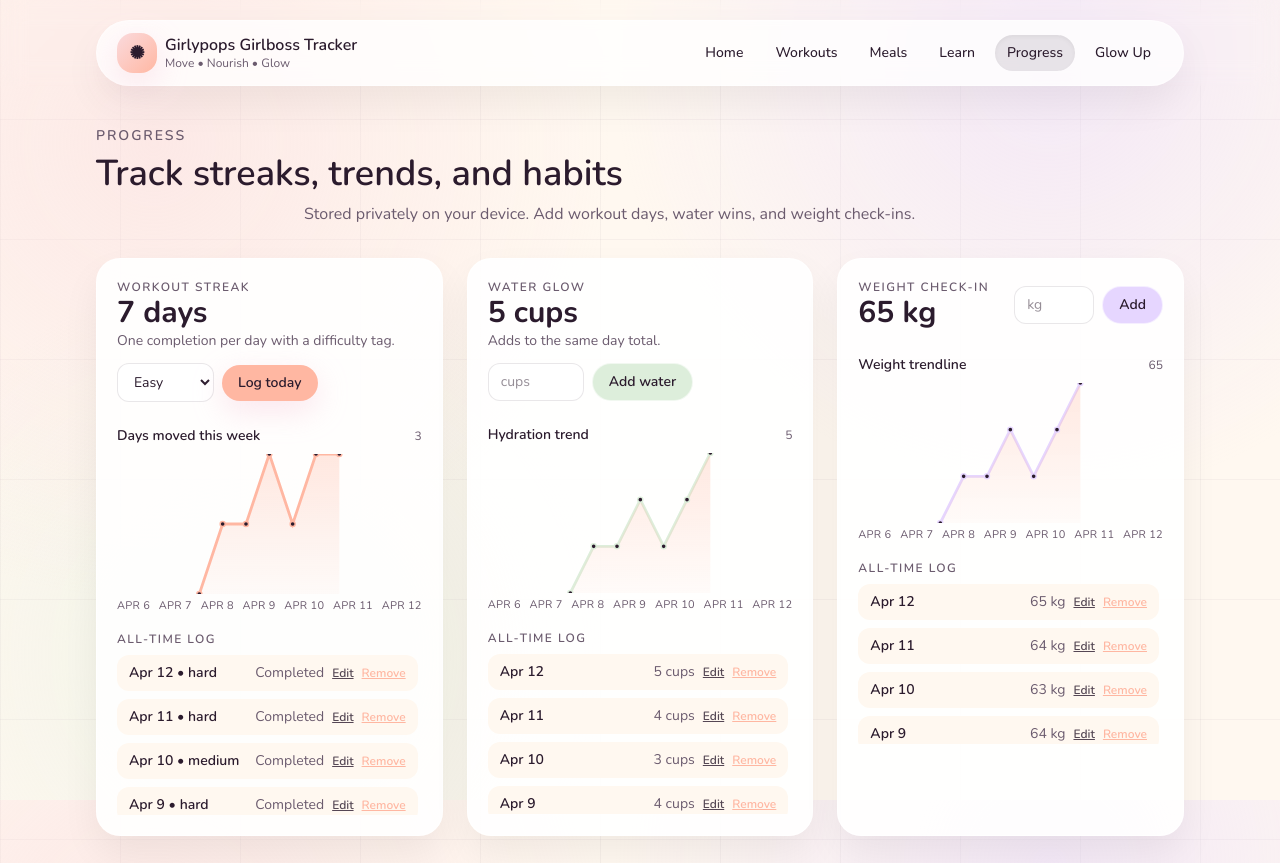
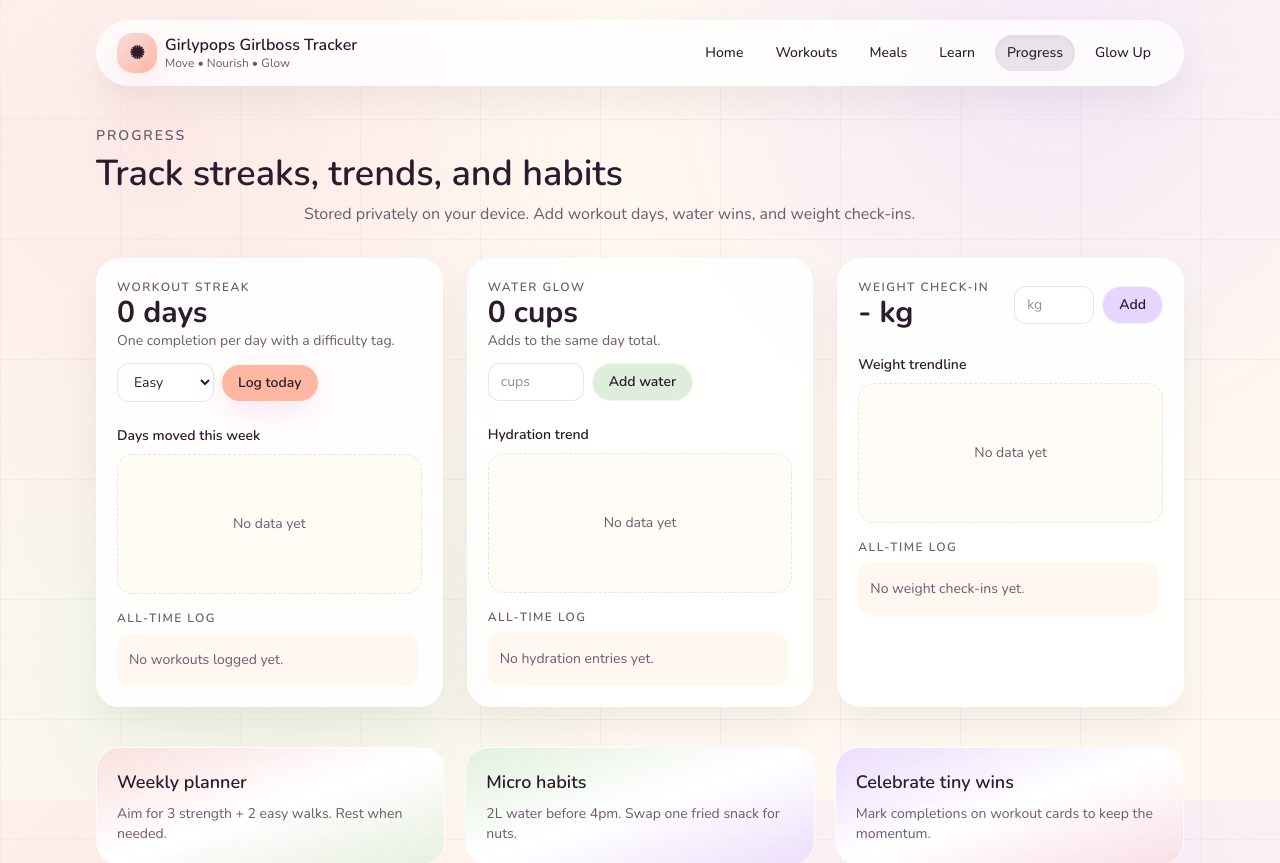
Before and after one commit to jjono-lau/Gym_Food_Tracker, a Next.js app: page /progress in a window 1280 px wide. Shown: the top 863 px of the page. Built offline with nearby package versions, Linux system fonts and the light colour scheme.

Commit message:
Normalized data
data is now normalized inside the hook before it hits the page, the progress page shows loading skeletons and real empty states instead of sample records, and the transformations carousel no longer runs the placeholder-to-image swap through Framer Motion during hydration

```diff
--- a/src/app/page.jsx
+++ b/src/app/page.jsx
@@ -2,7 +2,7 @@
 
 import Link from "next/link";
 import { motion } from "framer-motion";
-import { useEffect, useState } from "react";
+import { useEffect, useMemo, useState } from "react";
 import Navbar from "@/components/Navbar";
 import SectionHeader from "@/components/SectionHeader";
 import { Dumbbell, Salad, BookOpen, Sparkles } from "@/components/icons";
@@ -39,13 +39,34 @@ const featureCards = [
   },
 ];
 
+const emptyProgress = { workouts: [], weight: [], habits: [] };
+
+function DashboardSkeleton() {
+  return (
+    <div className="mt-6 space-y-4 text-sm animate-pulse">
+      <div className="rounded-2xl bg-gradient-to-br from-pink/60 to-lavender/60 p-4 soft-shadow">
+        <div className="h-3 w-20 rounded-full bg-white/60" />
+        <div className="mt-3 h-8 w-40 rounded-2xl bg-white/60" />
+        <div className="mt-2 h-3 w-28 rounded-full bg-white/60" />
+      </div>
+      <div className="rounded-2xl bg-white p-4 border border-white/70 shadow-inner shadow-peach/20">
+        <div className="h-3 w-16 rounded-full bg-cream" />
+        <div className="mt-3 h-7 w-48 rounded-2xl bg-cream" />
+        <div className="mt-2 h-3 w-24 rounded-full bg-cream" />
+      </div>
+      <div className="rounded-2xl bg-sage/60 p-4 border border-white/70">
+        <div className="h-3 w-16 rounded-full bg-white/60" />
+        <div className="mt-3 h-7 w-24 rounded-2xl bg-white/60" />
+        <div className="mt-2 h-3 w-24 rounded-full bg-white/60" />
+      </div>
+    </div>
+  );
+}
+
 export default function Home() {
-  const [progress] = useIndexedDBProgress({ workouts: [], weight: [], habits: [] });
-  const [dashData, setDashData] = useState({
-    streak: 0,
-    lastWorkout: null,
-    mealSuggestion: "Plan a meal",
-  });
+  const [progress, , hydrated] = useIndexedDBProgress(emptyProgress);
+  const [mealSuggestion, setMealSuggestion] = useState("Plan a meal");
+  const [mealReady, setMealReady] = useState(false);
 
   const pickMeal = (date) => {
     const hour = date.getHours();
@@ -64,11 +85,10 @@ export default function Home() {
   };
 
   useEffect(() => {
-    if (typeof window === "undefined") return;
+    if (!hydrated || typeof window === "undefined") return;
 
-    const workouts = progress.workouts ?? [];
-    const streak = workouts.length;
-    const lastWorkout = workouts.at(-1) ?? null;
+    let cancelled = false;
+    setMealReady(false);
 
     const loadTime = async () => {
       let nextMealLabel = "Plan a meal";
@@ -82,25 +102,28 @@ export default function Home() {
       } catch {
         nextMealLabel = pickMeal(new Date());
       } finally {
-        setDashData({ streak, lastWorkout, mealSuggestion: nextMealLabel });
+        if (!cancelled) {
+          setMealSuggestion(nextMealLabel);
+          setMealReady(true);
+        }
       }
     };
 
     loadTime();
-  }, [progress]);
 
-  const streak = dashData.streak;
-  const lastWorkout = dashData.lastWorkout;
-  const mealSuggestion = dashData.mealSuggestion;
+    return () => {
+      cancelled = true;
+    };
+  }, [hydrated]);
 
+  const streak = progress.workouts.length;
+  const lastWorkout = useMemo(() => progress.workouts.at(-1) ?? null, [progress.workouts]);
   const dashWorkout = lastWorkout
     ? `${lastWorkout.difficulty ?? "easy"} day`
     : "No workout logged yet";
   const dashWorkoutSub = lastWorkout
     ? `Last done: ${lastWorkout.label}`
     : "Log a workout to start your streak";
-  const dashMeal = mealSuggestion;
-  const dashStreak = streak;
 
   return (
     <div className="min-h-screen flex flex-col bg-grid overflow-x-hidden">
@@ -166,6 +189,9 @@ export default function Home() {
               title="Your glow-up snapshot"
               subtitle="Quick hits to stay on track"
             />
+            {!hydrated ? (
+              <DashboardSkeleton />
+            ) : (
               <div className="mt-6 space-y-4 text-sm">
                 <div className="rounded-2xl bg-gradient-to-br from-pink/80 to-lavender/80 p-4 text-ink soft-shadow">
                   <p className="text-xs uppercase tracking-[0.12em] font-semibold">
@@ -178,7 +204,9 @@ export default function Home() {
                   <p className="text-xs uppercase tracking-[0.12em] font-semibold">
                     Meal
                   </p>
-                <p className="mt-2 text-lg font-bold">{dashMeal}</p>
+                  <p className="mt-2 text-lg font-bold">
+                    {mealReady ? mealSuggestion : "Loading meal cue..."}
+                  </p>
                   <p className="text-xs text-muted mt-1">Low sugar & high fibre</p>
                 </div>
                 <div className="rounded-2xl bg-sage/80 p-4 border border-white/70">
@@ -186,11 +214,12 @@ export default function Home() {
                     Streak
                   </p>
                   <p className="mt-2 text-xl font-bold flex items-center gap-2">
-                  {dashStreak} days
+                    {streak} days
                   </p>
                   <p className="text-xs text-muted">Keep the glow going</p>
                 </div>
               </div>
+            )}
           </motion.div>
         </section>
 
--- a/src/app/progress/page.jsx
+++ b/src/app/progress/page.jsx
@@ -1,6 +1,6 @@
 "use client";
 
-import { useMemo, useState, useEffect } from "react";
+import { useMemo, useState } from "react";
 import { motion } from "framer-motion";
 import Navbar from "@/components/Navbar";
 import SectionHeader from "@/components/SectionHeader";
@@ -15,88 +15,80 @@ const DIFFICULTY_TO_VALUE = {
   hard: 3,
 };
 
-const getDifficultyFromValue = (value) => {
-  if (value >= DIFFICULTY_TO_VALUE.hard) return "hard";
-  if (value >= DIFFICULTY_TO_VALUE.medium) return "medium";
-  return "easy";
+const emptyProgress = {
+  workouts: [],
+  weight: [],
+  habits: [],
 };
 
-const normalizeWorkoutEntry = (item) => {
-  const difficulty = WORKOUT_DIFFICULTIES.includes(item.difficulty)
-    ? item.difficulty
-    : getDifficultyFromValue(item.value ?? 1);
+function LoadingCard() {
+  return (
+    <div className="rounded-3xl bg-white/90 border border-white/70 card-shadow p-5 space-y-4 animate-pulse">
+      <div className="space-y-2">
+        <div className="h-3 w-24 rounded-full bg-cream" />
+        <div className="h-9 w-28 rounded-2xl bg-cream" />
+        <div className="h-3 w-40 rounded-full bg-cream" />
+      </div>
+      <div className="h-36 rounded-3xl bg-cream/80" />
+      <div className="space-y-2">
+        <div className="h-10 rounded-2xl bg-cream/80" />
+        <div className="h-10 rounded-2xl bg-cream/80" />
+        <div className="h-10 rounded-2xl bg-cream/80" />
+      </div>
+    </div>
+  );
+}
 
-  return {
-    ...item,
-    difficulty,
-    value: DIFFICULTY_TO_VALUE[difficulty],
-  };
-};
-
-const withIds = (arr, addDayKey = false) =>
-  arr.map((item) => ({
-    id: item.id ?? makeId(),
-    ...(addDayKey ? { dayKey: item.dayKey ?? item.label ?? makeId() } : {}),
-    ...item,
-  }));
-
-const defaultProgress = {
-  workouts: withIds(
-    [
-      { label: "Apr 6", difficulty: "easy" },
-      { label: "Apr 7", difficulty: "medium" },
-      { label: "Apr 8", difficulty: "medium" },
-      { label: "Apr 9", difficulty: "hard" },
-      { label: "Apr 10", difficulty: "medium" },
-      { label: "Apr 11", difficulty: "hard" },
-      { label: "Apr 12", difficulty: "hard" },
-    ],
-    true
-  ).map(normalizeWorkoutEntry),
-  weight: withIds(
-    [
-      { label: "Apr 6", value: 62 },
-      { label: "Apr 7", value: 63 },
-      { label: "Apr 8", value: 63 },
-      { label: "Apr 9", value: 64 },
-      { label: "Apr 10", value: 63 },
-      { label: "Apr 11", value: 64 },
-      { label: "Apr 12", value: 65 },
-    ],
-    true
-  ),
-  habits: withIds(
-    [
-      { label: "Apr 6", value: 2 },
-      { label: "Apr 7", value: 3 },
-      { label: "Apr 8", value: 3 },
-      { label: "Apr 9", value: 4 },
-      { label: "Apr 10", value: 3 },
-      { label: "Apr 11", value: 4 },
-      { label: "Apr 12", value: 5 },
-    ],
-    true
-  ),
-};
+function LogList({ entries, unit, emptyText, onEdit, onRemove, showDifficulty = false }) {
+  return (
+    <div className="space-y-2 max-h-40 overflow-auto pr-1">
+      {entries.length === 0 ? (
+        <div className="rounded-xl bg-cream px-3 py-4 text-muted">{emptyText}</div>
+      ) : (
+        entries
+          .slice()
+          .reverse()
+          .map((entry) => (
+            <div
+              key={entry.id}
+              className="flex items-center justify-between rounded-xl bg-cream px-3 py-2"
+            >
+              <span className="text-ink font-semibold">
+                {showDifficulty
+                  ? `${entry.label} - ${entry.difficulty ?? "easy"}`
+                  : entry.label}
+              </span>
+              <div className="flex items-center gap-2">
+                <span className="text-muted">
+                  {showDifficulty ? "Completed" : `${entry.value} ${unit}`}
+                </span>
+                <button
+                  onClick={() => onEdit(entry.id)}
+                  className="text-xs font-semibold text-ink/80 underline"
+                >
+                  Edit
+                </button>
+                <button
+                  onClick={() => onRemove(entry.id)}
+                  className="text-xs font-semibold text-peach underline"
+                >
+                  Remove
+                </button>
+              </div>
+            </div>
+          ))
+      )}
+    </div>
+  );
+}
 
 export default function ProgressPage() {
-  const [progress, setProgress, hydrated] = useIndexedDBProgress(defaultProgress);
+  const [progress, setProgress, hydrated] = useIndexedDBProgress(emptyProgress);
   const [weightInput, setWeightInput] = useState("");
   const [waterInput, setWaterInput] = useState("");
   const [workoutDifficulty, setWorkoutDifficulty] = useState("easy");
 
-  useEffect(() => {
-    if (!hydrated) return;
-
-    setProgress((prev) => ({
-      workouts: withIds(prev.workouts ?? [], true).map(normalizeWorkoutEntry),
-      weight: withIds(prev.weight ?? [], true),
-      habits: withIds(prev.habits ?? [], true),
-    }));
-  }, [hydrated, setProgress]);
-
-  const safeProgress = hydrated ? progress : defaultProgress;
-  const streak = useMemo(() => safeProgress.workouts.length, [safeProgress.workouts]);
+  const streak = useMemo(() => progress.workouts.length, [progress.workouts]);
 
   const addWorkoutDay = () => {
     const todayKey = new Date().toDateString();
@@ -202,7 +194,7 @@ export default function ProgressPage() {
   };
 
   const editEntry = (key, id) => {
-    const item = safeProgress[key].find((entry) => entry.id === id);
+    const item = progress[key].find((entry) => entry.id === id);
     if (!item) return;
 
     if (key === "workouts") {
@@ -263,6 +255,14 @@ export default function ProgressPage() {
         </div>
 
         <div className="mt-8 grid gap-6 lg:grid-cols-3">
+          {!hydrated ? (
+            <>
+              <LoadingCard />
+              <LoadingCard />
+              <LoadingCard />
+            </>
+          ) : (
+            <>
               <motion.div
                 initial={{ opacity: 0, y: 10 }}
                 animate={{ opacity: 1, y: 0 }}
@@ -298,7 +298,7 @@ export default function ProgressPage() {
                 </div>
                 <div className="pt-2">
                   <LineChart
-                data={safeProgress.workouts}
+                    data={progress.workouts}
                     label="Days moved this week"
                     color="#ffb7a2"
                   />
@@ -307,33 +307,13 @@ export default function ProgressPage() {
                   <p className="text-xs uppercase tracking-[0.12em] font-semibold text-muted">
                     All-time log
                   </p>
-              <div className="space-y-2 max-h-40 overflow-auto pr-1">
-                {safeProgress.workouts.slice().reverse().map((entry) => (
-                  <div
-                    key={entry.id}
-                    className="flex items-center justify-between rounded-xl bg-cream px-3 py-2"
-                  >
-                    <span className="text-ink font-semibold">
-                      {entry.label} • {entry.difficulty ?? "easy"}
-                    </span>
-                    <div className="flex items-center gap-2">
-                      <span className="text-muted">Completed</span>
-                      <button
-                        onClick={() => editEntry("workouts", entry.id)}
-                        className="text-xs font-semibold text-ink/80 underline"
-                      >
-                        Edit
-                      </button>
-                      <button
-                        onClick={() => removeEntry("workouts", entry.id)}
-                        className="text-xs font-semibold text-peach underline"
-                      >
-                        Remove
-                      </button>
-                    </div>
-                  </div>
-                ))}
-              </div>
+                  <LogList
+                    entries={progress.workouts}
+                    emptyText="No workouts logged yet."
+                    onEdit={(id) => editEntry("workouts", id)}
+                    onRemove={(id) => removeEntry("workouts", id)}
+                    showDifficulty
+                  />
                 </div>
               </motion.div>
 
@@ -348,7 +328,7 @@ export default function ProgressPage() {
                       Water glow
                     </p>
                     <p className="text-3xl font-bold text-ink">
-                  {safeProgress.habits.at(-1)?.value ?? 0} cups
+                      {progress.habits.at(-1)?.value ?? 0} cups
                     </p>
                     <p className="text-sm text-muted">Adds to the same day total.</p>
                   </div>
@@ -372,7 +352,7 @@ export default function ProgressPage() {
                 </div>
                 <div className="pt-2">
                   <LineChart
-                data={safeProgress.habits}
+                    data={progress.habits}
                     label="Hydration trend"
                     color="#ddeedb"
                   />
@@ -381,31 +361,13 @@ export default function ProgressPage() {
                   <p className="text-xs uppercase tracking-[0.12em] font-semibold text-muted">
                     All-time log
                   </p>
-              <div className="space-y-2 max-h-40 overflow-auto pr-1">
-                {safeProgress.habits.slice().reverse().map((entry) => (
-                  <div
-                    key={entry.id}
-                    className="flex items-center justify-between rounded-xl bg-cream px-3 py-2"
-                  >
-                    <span className="text-ink font-semibold">{entry.label}</span>
-                    <div className="flex items-center gap-2">
-                      <span className="text-muted">{entry.value} cups</span>
-                      <button
-                        onClick={() => editEntry("habits", entry.id)}
-                        className="text-xs font-semibold text-ink/80 underline"
-                      >
-                        Edit
-                      </button>
-                      <button
-                        onClick={() => removeEntry("habits", entry.id)}
-                        className="text-xs font-semibold text-peach underline"
-                      >
-                        Remove
-                      </button>
-                    </div>
-                  </div>
-                ))}
-              </div>
+                  <LogList
+                    entries={progress.habits}
+                    unit="cups"
+                    emptyText="No hydration entries yet."
+                    onEdit={(id) => editEntry("habits", id)}
+                    onRemove={(id) => removeEntry("habits", id)}
+                  />
                 </div>
               </motion.div>
 
@@ -420,7 +382,7 @@ export default function ProgressPage() {
                       Weight check-in
                     </p>
                     <p className="text-3xl font-bold text-ink">
-                  {safeProgress.weight.at(-1)?.value ?? "-"} kg
+                      {progress.weight.at(-1)?.value ?? "-"} kg
                     </p>
                   </div>
                   <div className="flex items-center gap-2">
@@ -442,7 +404,7 @@ export default function ProgressPage() {
                 </div>
                 <div className="pt-2">
                   <LineChart
-                data={safeProgress.weight}
+                    data={progress.weight}
                     label="Weight trendline"
                     color="#e6d6ff"
                   />
@@ -451,33 +413,17 @@ export default function ProgressPage() {
                   <p className="text-xs uppercase tracking-[0.12em] font-semibold text-muted">
                     All-time log
                   </p>
-              <div className="space-y-2 max-h-40 overflow-auto pr-1">
-                {safeProgress.weight.slice().reverse().map((entry) => (
-                  <div
-                    key={entry.id}
-                    className="flex items-center justify-between rounded-xl bg-cream px-3 py-2"
-                  >
-                    <span className="text-ink font-semibold">{entry.label}</span>
-                    <div className="flex items-center gap-2">
-                      <span className="text-muted">{entry.value} kg</span>
-                      <button
-                        onClick={() => editEntry("weight", entry.id)}
-                        className="text-xs font-semibold text-ink/80 underline"
-                      >
-                        Edit
-                      </button>
-                      <button
-                        onClick={() => removeEntry("weight", entry.id)}
-                        className="text-xs font-semibold text-peach underline"
-                      >
-                        Remove
-                      </button>
-                    </div>
-                  </div>
-                ))}
-              </div>
+                  <LogList
+                    entries={progress.weight}
+                    unit="kg"
+                    emptyText="No weight check-ins yet."
+                    onEdit={(id) => editEntry("weight", id)}
+                    onRemove={(id) => removeEntry("weight", id)}
+                  />
                 </div>
               </motion.div>
+            </>
+          )}
         </div>
 
         <div className="mt-10 grid gap-5 md:grid-cols-3">
--- a/src/components/LineChart.jsx
+++ b/src/components/LineChart.jsx
@@ -1,6 +1,22 @@
 import { motion } from "framer-motion";
 
 export default function LineChart({ data, color = "#ffb7a2", height = 140, label }) {
+  if (!data.length) {
+    return (
+      <div className="w-full">
+        <div className="flex items-center justify-between mb-2">
+          <p className="text-sm font-semibold text-ink">{label}</p>
+        </div>
+        <div
+          className="flex items-center justify-center rounded-2xl border border-dashed border-ink/10 bg-cream/60 text-sm text-muted"
+          style={{ height }}
+        >
+          No data yet
+        </div>
+      </div>
+    );
+  }
+
   const max = Math.max(...data.map((d) => d.value)) || 1;
   const min = Math.min(...data.map((d) => d.value)) || 0;
   const range = max - min || 1;
--- a/src/hooks/useIndexedDBImages.js
+++ b/src/hooks/useIndexedDBImages.js
@@ -122,6 +122,10 @@ export function useIndexedDBImages() {
       const existingNames = new Set(prev.map((img) => img.name));
       const toAdd = newImgs.filter((img) => !existingNames.has(img.name));
 
+      if (toAdd.length === 0) {
+        return prev;
+      }
+
       toAdd.forEach((img) => {
         putImage(img).catch(console.error);
       });
@@ -131,25 +135,34 @@ export function useIndexedDBImages() {
   }, []);
 
   const updateImage = useCallback((id, patch) => {
-    setImagesState((prev) =>
-      prev.map((img) => {
+    setImagesState((prev) => {
+      let changed = false;
+
+      const next = prev.map((img) => {
         if (img.id !== id) return img;
 
+        changed = true;
         const updated = { ...img, ...patch };
         putImage(updated).catch(console.error);
         return updated;
-      })
-    );
+      });
+
+      return changed ? next : prev;
+    });
   }, []);
 
   const removeImage = useCallback((id) => {
     deleteImage(id).catch(console.error);
-    setImagesState((prev) => prev.filter((img) => img.id !== id));
+
+    setImagesState((prev) => {
+      const next = prev.filter((img) => img.id !== id);
+      return next.length === prev.length ? prev : next;
+    });
   }, []);
 
   const clearImages = useCallback(() => {
     clearAllImages().catch(console.error);
-    setImagesState([]);
+    setImagesState((prev) => (prev.length ? [] : prev));
   }, []);
 
   return { images, hydrated, addImages, updateImage, removeImage, clearImages };
--- a/src/hooks/useIndexedDBProgress.js
+++ b/src/hooks/useIndexedDBProgress.js
@@ -5,6 +5,50 @@ const DB_VERSION = 2;
 const STORE = "progress";
 const RECORD_ID = "gft-progress";
 const LEGACY_KEY = "gft-progress";
+const WORKOUT_DIFFICULTIES = ["easy", "medium", "hard"];
+const DIFFICULTY_TO_VALUE = {
+  easy: 1,
+  medium: 2,
+  hard: 3,
+};
+
+const makeId = () => `${Date.now()}-${Math.round(Math.random() * 1e6)}`;
+
+function getDifficultyFromValue(value) {
+  if (value >= DIFFICULTY_TO_VALUE.hard) return "hard";
+  if (value >= DIFFICULTY_TO_VALUE.medium) return "medium";
+  return "easy";
+}
+
+function normalizeWorkoutEntry(item) {
+  const difficulty = WORKOUT_DIFFICULTIES.includes(item?.difficulty)
+    ? item.difficulty
+    : getDifficultyFromValue(item?.value ?? 1);
+
+  return {
+    ...item,
+    id: item?.id ?? makeId(),
+    dayKey: item?.dayKey ?? item?.label ?? makeId(),
+    difficulty,
+    value: DIFFICULTY_TO_VALUE[difficulty],
+  };
+}
+
+function normalizeSeries(entries = []) {
+  return entries.map((item) => ({
+    ...item,
+    id: item?.id ?? makeId(),
+    dayKey: item?.dayKey ?? item?.label ?? makeId(),
+  }));
+}
+
+function normalizeProgress(value) {
+  return {
+    workouts: normalizeSeries(value?.workouts ?? []).map(normalizeWorkoutEntry),
+    weight: normalizeSeries(value?.weight ?? []),
+    habits: normalizeSeries(value?.habits ?? []),
+  };
+}
 
 function openDB() {
   return new Promise((resolve, reject) => {
@@ -51,7 +95,7 @@ async function putProgressRecord(value) {
 }
 
 export default function useIndexedDBProgress(defaultValue) {
-  const [value, setValue] = useState(defaultValue);
+  const [value, setValue] = useState(() => normalizeProgress(defaultValue));
   const [hydrated, setHydrated] = useState(false);
 
   useEffect(() => {
@@ -65,7 +109,7 @@ export default function useIndexedDBProgress(defaultValue) {
         if (cancelled) return;
 
         if (stored !== null) {
-          setValue(stored);
+          setValue(normalizeProgress(stored));
           return;
         }
 
@@ -75,8 +119,9 @@ export default function useIndexedDBProgress(defaultValue) {
         const legacyValue = JSON.parse(legacyRaw);
         if (cancelled) return;
 
-        setValue(legacyValue);
-        await putProgressRecord(legacyValue);
+        const normalizedLegacyValue = normalizeProgress(legacyValue);
+        setValue(normalizedLegacyValue);
+        await putProgressRecord(normalizedLegacyValue);
         window.localStorage.removeItem(LEGACY_KEY);
       } catch {
         // Keep default value on failure.
@@ -98,9 +143,10 @@ export default function useIndexedDBProgress(defaultValue) {
     setValue((prev) => {
       const resolvedValue =
         typeof nextValue === "function" ? nextValue(prev) : nextValue;
+      const normalizedValue = normalizeProgress(resolvedValue);
 
-      putProgressRecord(resolvedValue).catch(() => {});
-      return resolvedValue;
+      putProgressRecord(normalizedValue).catch(() => {});
+      return normalizedValue;
     });
   }, []);
 
```
Also changed, not shown: src/app/transformations/page.jsx (+28 -29 lines). Lines whose indentation alone changed are shown as unchanged.
